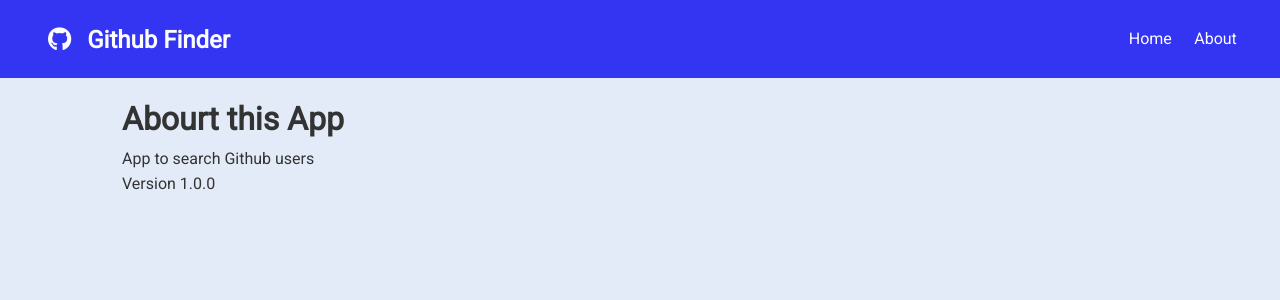
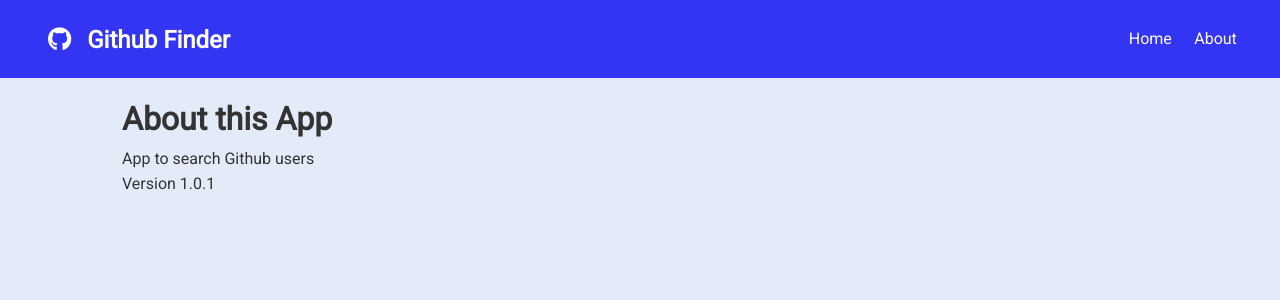
Before and after one commit to ariozone/github-finder, a React (Create React App) app: page /about in a window 1280 px wide. Shown: the top 300 px of the page. Built offline with nearby package versions, Linux system fonts and the light colour scheme; no server answers.

Commit message:
Fixed error on about page.

```diff
--- a/src/components/pages/About.jsx
+++ b/src/components/pages/About.jsx
@@ -3,9 +3,9 @@ import React, { Fragment } from "react"
 const About = () => {
   return (
     <Fragment>
-      <h1>Abourt this App</h1>
+      <h1>About this App</h1>
       <p>App to search Github users</p>
-      <p>Version 1.0.0</p>
+      <p>Version 1.0.1</p>
     </Fragment>
   )
 }
```
